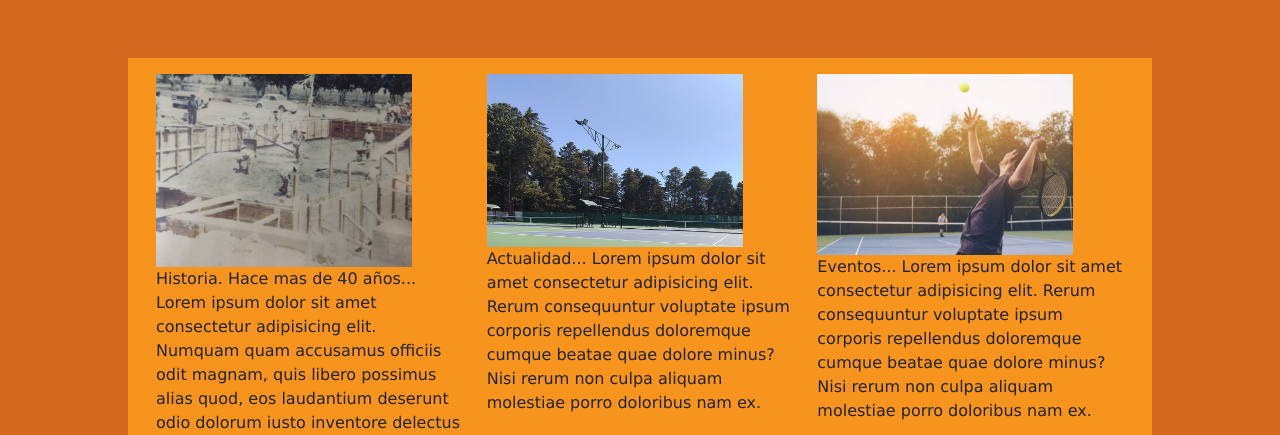
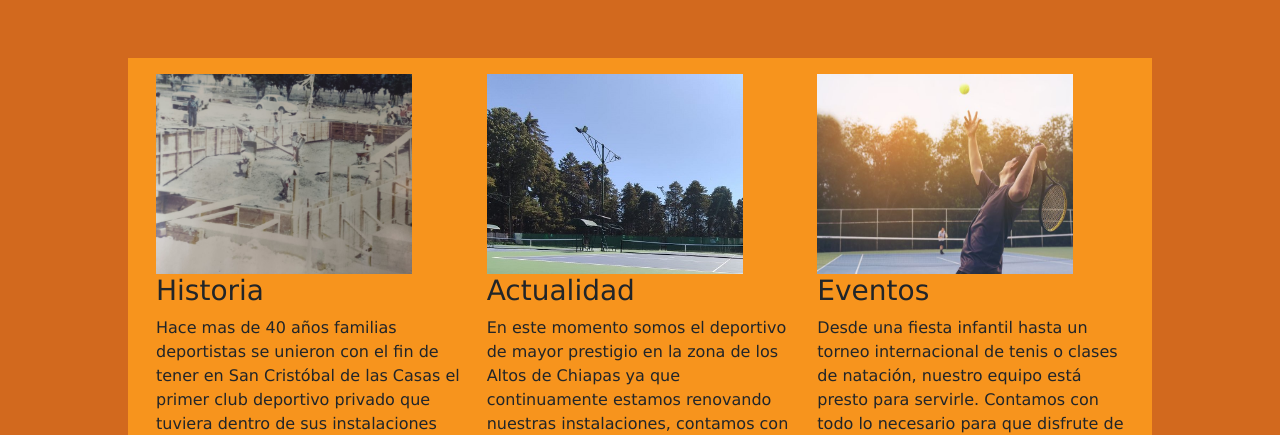
Before and after one commit to luzmariacerdaaldasoro/deportivosancristobal, a plain HTML site: page paginas/sobre-nosotros.html in a window 1280 px wide. Shown: the part 379-814 px from the top of the page. Drawn offline with nearby package versions, Linux system fonts and the light colour scheme.

Commit message:
acomodando tarjetas sobre nosotros

```diff
--- a/css/estilos.css
+++ b/css/estilos.css
@@ -210,8 +210,7 @@ a:hover{
 .foto__antigua{
     display: flex;
     flex-direction: column;
-
-    height: .25fr;
+    height: 25vh;
     width: 20vw;
 
 }
--- a/paginas/sobre-nosotros.html
+++ b/paginas/sobre-nosotros.html
@@ -1,5 +1,6 @@
 <!DOCTYPE html>
 <html lang="en">
+
 <head>
     <meta charset="UTF-8">
     <meta http-equiv="X-UA-Compatible" content="IE=edge">
@@ -7,7 +8,8 @@
 
     <title>Sobre Nosotros</title>
     <link rel="short icon" href="../recursos/favicon.jpg">
-    <link href="https://cdn.jsdelivr.net/npm/bootstrap@5.1.3/dist/css/bootstrap.min.css" rel="stylesheet" integrity="sha384-1BmE4kWBq78iYhFldvKuhfTAU6auU8tT94WrHftjDbrCEXSU1oBoqyl2QvZ6jIW3" crossorigin="anonymous">
+    <link href="https://cdn.jsdelivr.net/npm/bootstrap@5.1.3/dist/css/bootstrap.min.css" rel="stylesheet"
+        integrity="sha384-1BmE4kWBq78iYhFldvKuhfTAU6auU8tT94WrHftjDbrCEXSU1oBoqyl2QvZ6jIW3" crossorigin="anonymous">
     <link rel="stylesheet" href="../css/estilos.css">
 
 </head>
@@ -43,22 +45,25 @@
             <div class="container">
                 <article class="row">
                     <div class="col-xl-4 col-md-4 col-sm-12">
-                        <img class="foto__antigua" class="img-fluid" src="../recursos/construccion_canchas.jpeg" alt="Construcción de canchas">
-                        Historia. Hace mas de 40 años... Lorem ipsum dolor sit amet consectetur adipisicing elit.
-                        Numquam quam accusamus officiis odit magnam, quis libero possimus alias quod, eos laudantium
-                        deserunt odio dolorum iusto inventore delectus consequuntur.
+                        <img class="foto__antigua" class="img-fluid" src="../recursos/construccion_canchas.jpeg"
+                            alt="Construcción de canchas">
+                        <h3>Historia</h3> Hace mas de 40 años familias deportistas se unieron con el fin de tener en San
+                        Cristóbal de las Casas el primer club deportivo privado que tuviera dentro de sus instalaciones
+                        canchas de tenis y alberca. Poco a poco fueron uniéndose más personas entusistas y se formó el
+                        Deportivo San Cristóbal, A.C. con socios fundadores y socios usuarios.
                     </div>
                     <div class="col-xl-4 col-md-4 col-sm-12">
-                        <img class="foto__antigua" class="img-fluid" src="../recursos/canchas-tenis.jpg" alt="Canchas tenis actualidad">
-                        Actualidad... Lorem ipsum dolor sit amet consectetur adipisicing elit. Rerum consequuntur
-                        voluptate ipsum corporis repellendus doloremque cumque beatae quae dolore minus? Nisi rerum non
-                        culpa aliquam molestiae porro doloribus nam ex.
+                        <img class="foto__antigua" class="img-fluid" src="../recursos/canchas-tenis.jpg"
+                            alt="Canchas tenis actualidad">
+                            <h3>Actualidad</h3> En este momento somos el deportivo de mayor prestigio en la zona de los Altos de
+                        Chiapas ya que continuamente estamos renovando nuestras instalaciones, contamos con un equipo
+                        de profesionales en cada disciplina y nos esforzamos por dar el mejor servico todos los días.
                     </div>
                     <div class="col-xl-4 col-md-4 col-sm-12">
                         <img class="foto__antigua" class="img-fluid" src="../recursos/tenis.jpg" alt="Eventos">
-                        Eventos... Lorem ipsum dolor sit amet consectetur adipisicing elit. Rerum consequuntur
-                        voluptate ipsum corporis repellendus doloremque cumque beatae quae dolore minus? Nisi rerum non
-                        culpa aliquam molestiae porro doloribus nam ex.
+                        <h3>Eventos</h3> Desde una fiesta infantil hasta un torneo internacional de tenis o clases de natación,
+                        nuestro equipo está presto para servirle. Contamos con todo lo necesario para que disfrute de su estancia con nosotros.
+
                     </div>
                 </article>
         </section>
@@ -68,7 +73,9 @@
 
             Todos los derechos reservados</p>
     </footer>
-    <script src="https://cdn.jsdelivr.net/npm/bootstrap@5.1.3/dist/js/bootstrap.bundle.min.js" integrity="sha384-ka7Sk0Gln4gmtz2MlQnikT1wXgYsOg+OMhuP+IlRH9sENBO0LRn5q+8nbTov4+1p" crossorigin="anonymous"></script>
+    <script src="https://cdn.jsdelivr.net/npm/bootstrap@5.1.3/dist/js/bootstrap.bundle.min.js"
+        integrity="sha384-ka7Sk0Gln4gmtz2MlQnikT1wXgYsOg+OMhuP+IlRH9sENBO0LRn5q+8nbTov4+1p"
+        crossorigin="anonymous"></script>
 </body>
 
 </html>
```
